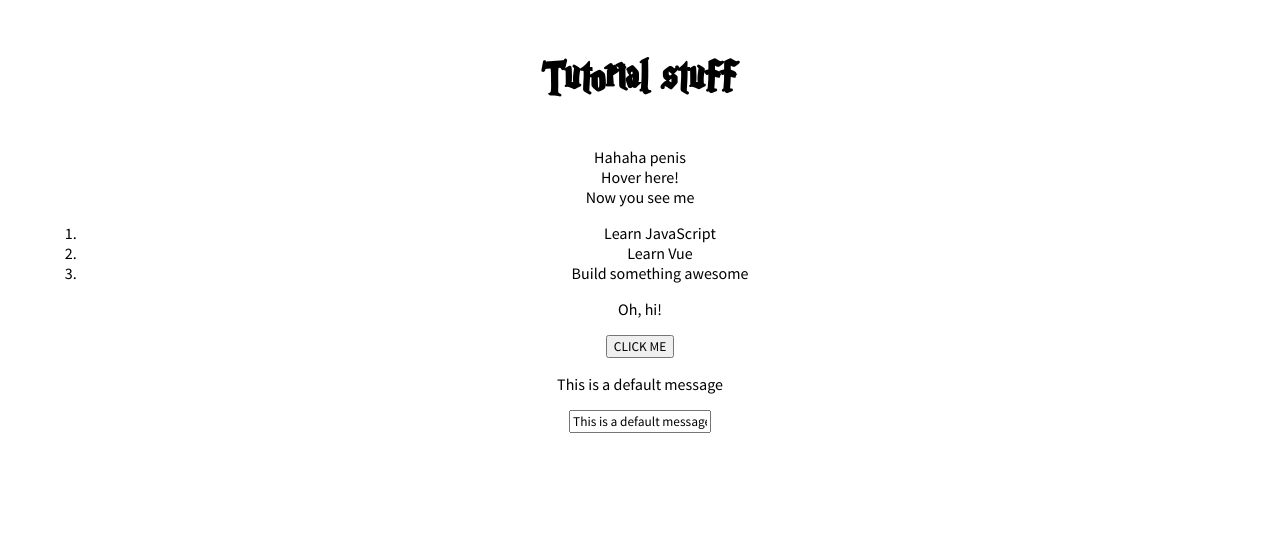
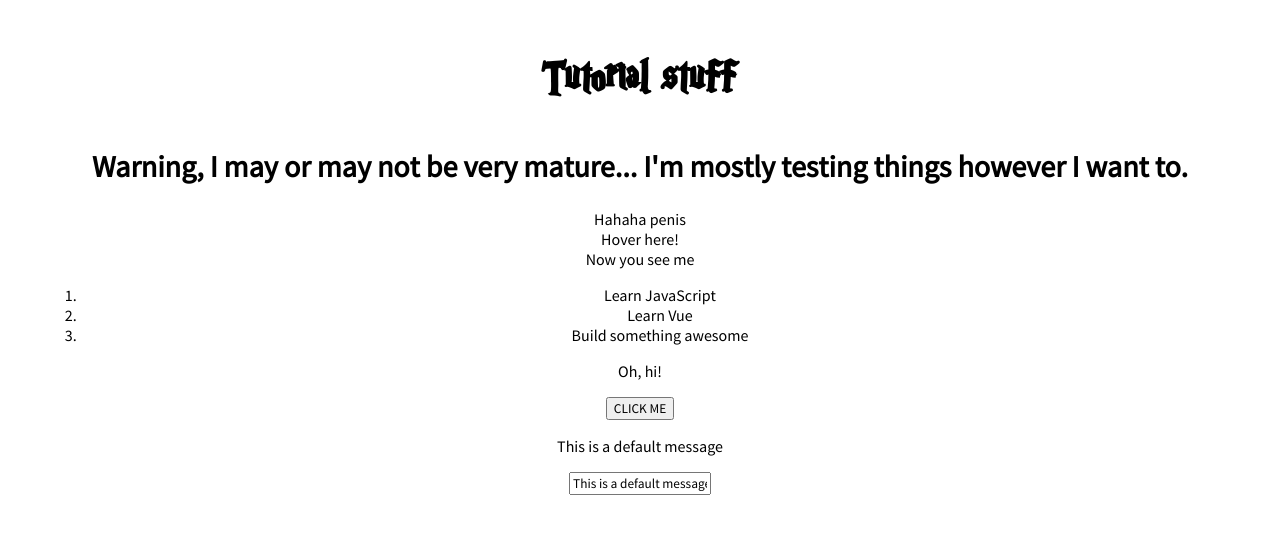
Before and after one commit to JCBoorgo/jcboorgo.github.io, a plain HTML site: page LearningVue/index.html in a window 1280 px wide. Drawn offline with Linux system fonts and the light colour scheme.

Commit message:
Various changes
Typos fixed, warning added to LearningVue, some more things added to the main page, nothing too important.

```diff
--- a/LearningVue/index.html
+++ b/LearningVue/index.html
@@ -12,6 +12,7 @@
 
 <body>
   <h1 id="tutorial">Tutorial stuff</h1>
+  <h2 id="warning">Warning, I may or may not be very mature... I'm mostly testing things however I want to.</h2>
   <div id="app">{{message}}</div>
   <div id="app-2">
     <span v-bind:title="message">Hover here!</span>
--- a/LearningVue/stylesheets/styles.css
+++ b/LearningVue/stylesheets/styles.css
@@ -24,3 +24,8 @@ body {
   font-family: Magic;
   font-size: 50px;
 }
+
+#warning {
+  text-align: center;
+  font-size: 30px;
+}
```
Also changed, not shown: index.html (+3 -1 lines).
